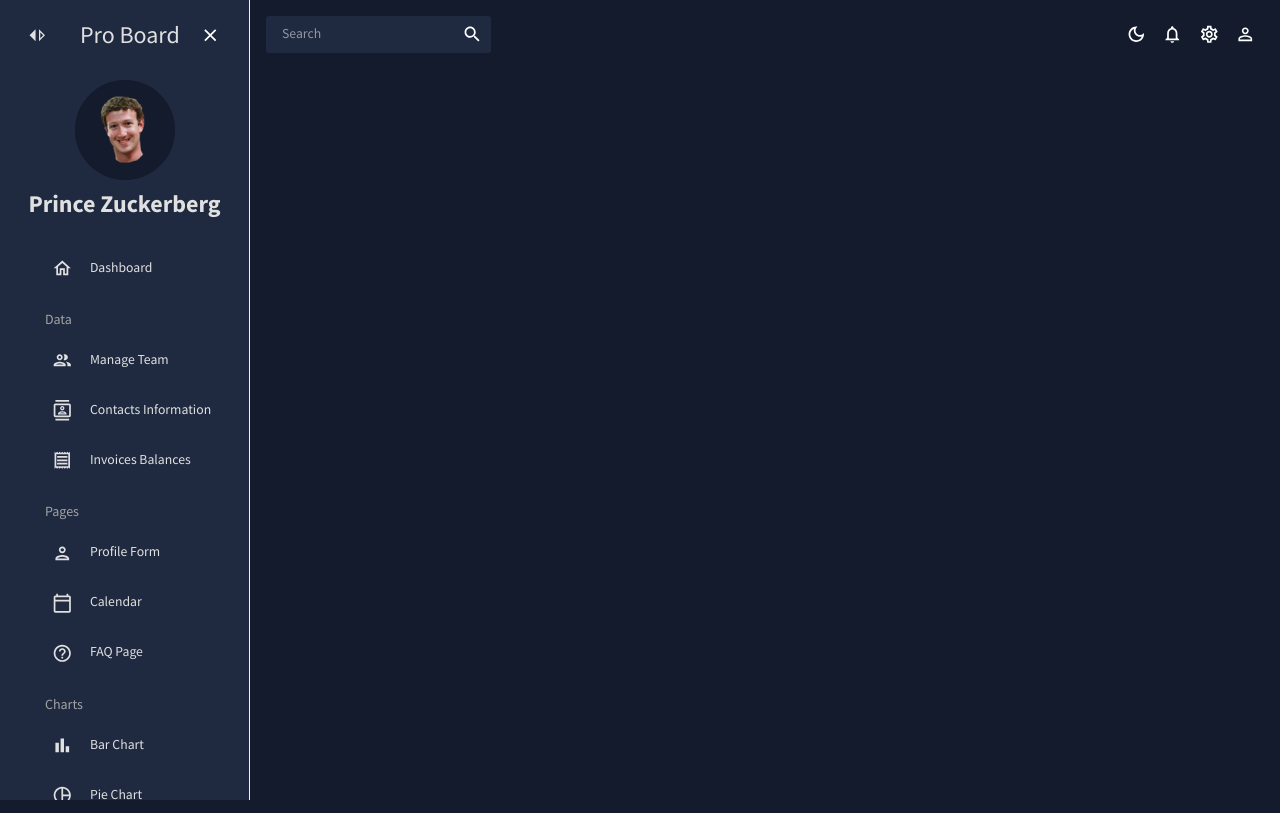
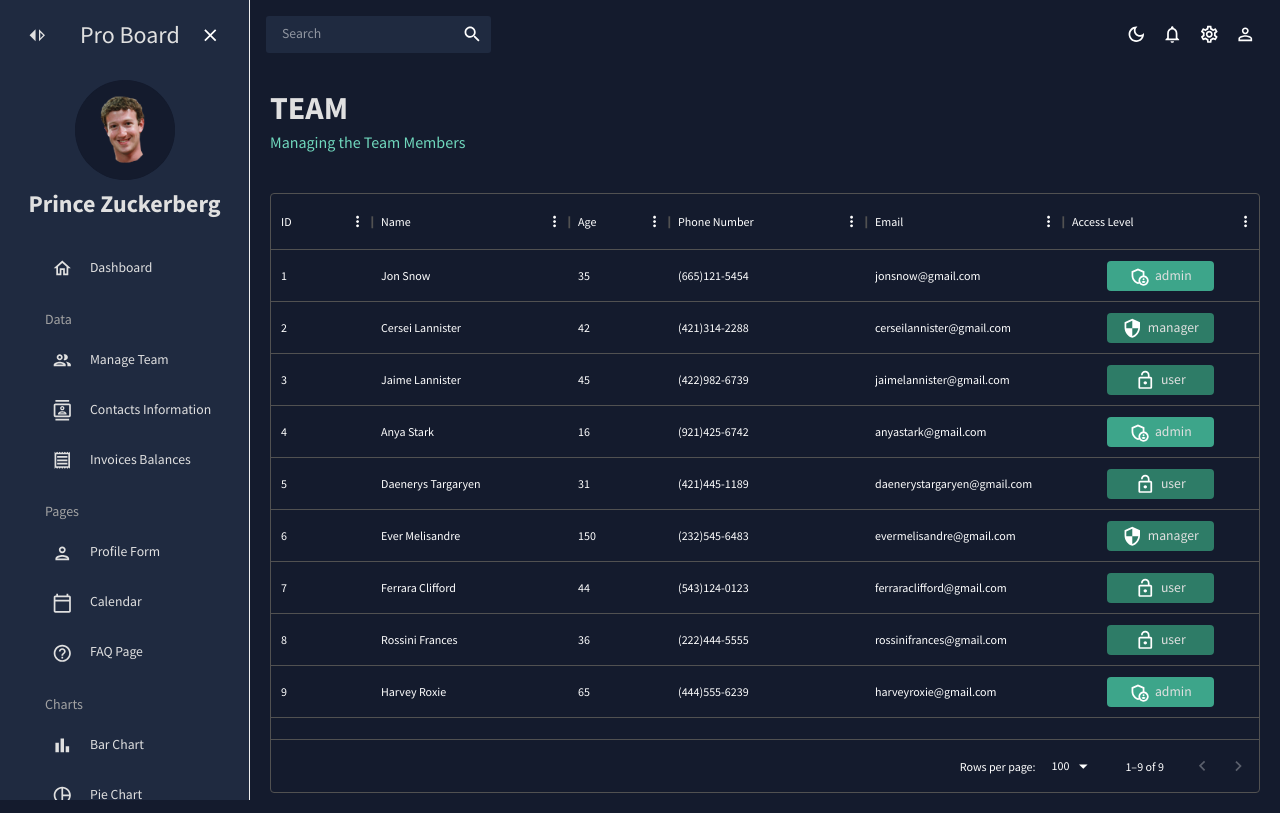
Before and after one commit to PrinceAnumba/react-app, a React (Create React App) app: page /team in a window 1280 px wide. Built offline with nearby package versions, Linux system fonts and the light colour scheme.

Commit message:
added team table

```diff
--- a/src/App.js
+++ b/src/App.js
@@ -6,7 +6,7 @@
 import Topbar from "./scenes/global/Topbar";
 
 import Dashboard from "./scenes/dashboard";
-// import Team from "./pages/team";
+import Team from "./scenes/team";
 // import Invoices from "./pages/invoices";
 // import Contacts from "./pages/contacts";
 // import Form from "./pages/form";
@@ -29,8 +29,8 @@
               <Topbar />
               <Routes>
                 <Route path="/" element={<Dashboard />} />
-                {/* <Route path="/team" element={<Team />} />
-                <Route path="/contacts" element={<Contacts />} />
+                <Route path="/team" element={<Team />} />
+                {/* <Route path="/contacts" element={<Contacts />} />
                 <Route path="/invoices" element={<Invoices />} />
                 <Route path="/form" element={<Form />} />
                 <Route path="/bar" element={<Bar />} />
--- a/src/scenes/team/index.jsx
+++ b/src/scenes/team/index.jsx
@@ -0,0 +1,81 @@
+import { Box, Typography, useTheme } from "@mui/material";
+import { DataGrid } from "@mui/x-data-grid";
+import { tokens } from "../../theme";
+import { mockDataTeam } from "../../data/mockData";
+import AdminPanelSettingsOutlinedIcon from "@mui/icons-material/AdminPanelSettingsOutlined";
+import LockOpenOutlinedIcon from "@mui/icons-material/LockOpenOutlined";
+import SecurityOutlinedIcon from "@mui/icons-material/SecurityOutlined";
+import Header from "../../components/Header";
+
+const Team = () => {
+    const theme = useTheme();
+    const colors = tokens(theme.palette.mode);
+
+    const columns = [
+        { field: "id", headerName: "ID" },
+
+        {
+            field: "name",
+            headerName: "Name",
+            flex: 1,
+            cellClassName: "name-column--cell",
+        },
+        {
+            field: "age",
+            headerName: "Age",
+            type: "number",
+            headerAlign: "left",
+            align: "left"
+        },
+        {
+            field: "phone",
+            headerName: "Phone Number",
+            flex: 1,
+        },
+        {
+            field: "email",
+            headerName: "Email",
+            flex: 1,
+        },
+        {
+            field: "access",
+            headerName: "Access Level",
+            flex: 1,
+            renderCell: ({ row: { access }}) => {
+                return (
+                    <Box
+                        width="60%"
+                        m= "0 auto"
+                        p="5px"
+                        display= "flex"
+                        justifyContent= "center"
+                        backgroundColor={
+                            access === "admin"
+                            ? colors.greenAccent[600]
+                            : colors.greenAccent[700]
+                        }
+                        borderRadius= "4px"
+                    >
+                        {access === "admin" && <AdminPanelSettingsOutlinedIcon />}
+                        {access === "manager" && <SecurityOutlinedIcon />}
+                        {access === "user" && <LockOpenOutlinedIcon />}
+                        <Typography color={colors.grey[100]} sx={{ ml: "5px" }}>
+                            {access}
+                        </Typography>
+                    </Box>
+                )
+            }
+        },
+    ]
+
+    return (
+        <Box m="20px">
+            <Header title="TEAM" subtitle="Managing the Team Members"/>
+            <Box m="40px 0 0 0" height="75vh">
+                <DataGrid rows={mockDataTeam} columns={columns}/>
+            </Box>
+        </Box>
+    );
+}
+
+export default Team;
```
